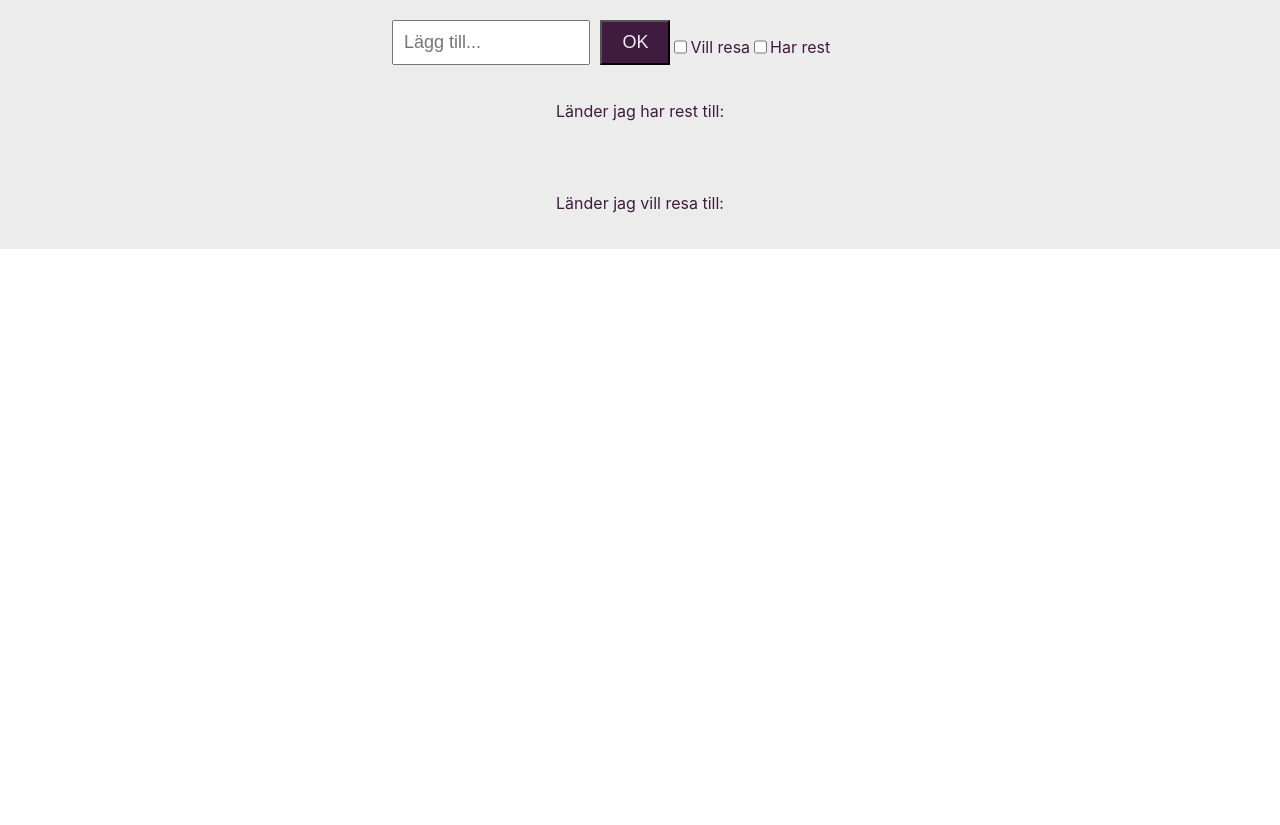
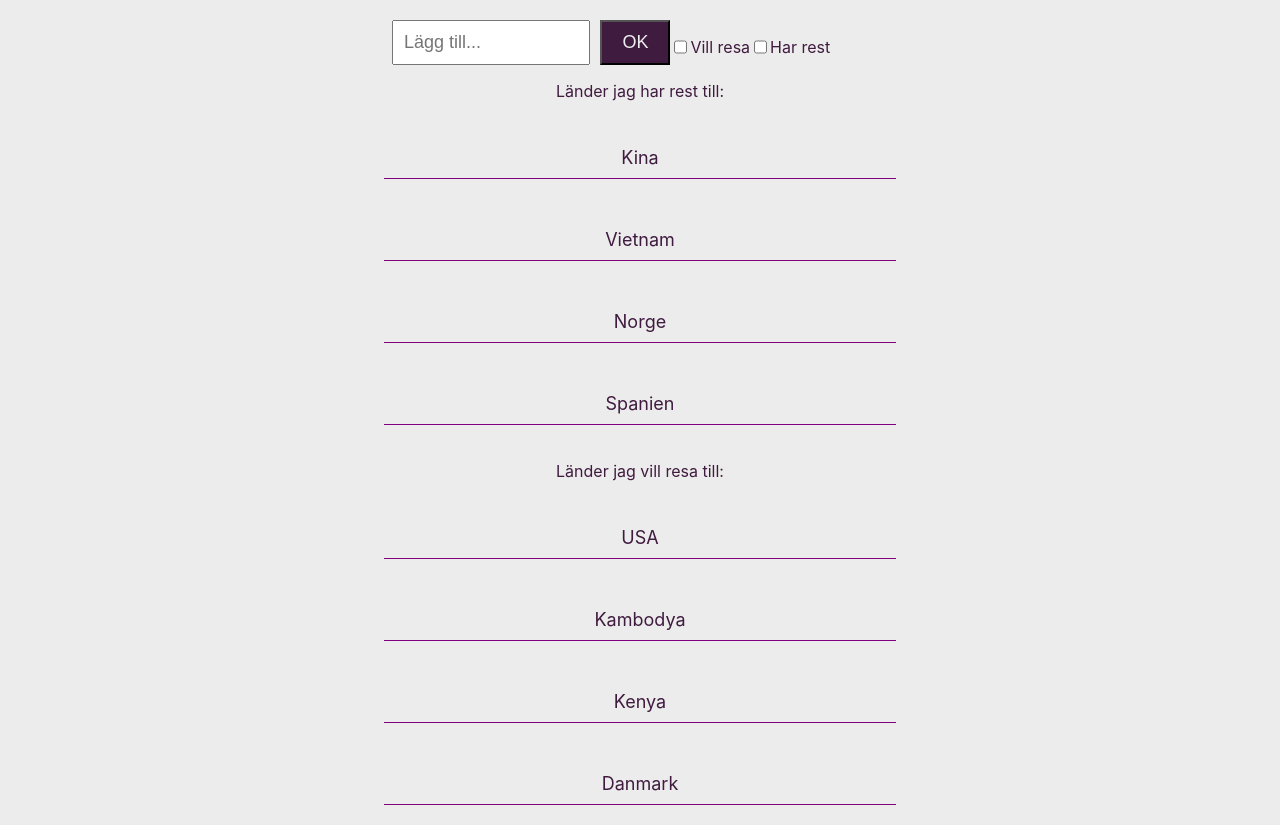
Before and after one commit to AD1121/country-typescript-react, a React (Create React App) app: page / in a window 1280 px wide. Before the commit the page ends 800 px from the top, so only its background shows below. Built offline with nearby package versions, Linux system fonts and the light colour scheme.

Commit message:
Added ListOfCountries component

```diff
--- a/src/components/CPast.tsx
+++ b/src/components/CPast.tsx
@@ -14,7 +14,7 @@ export default function CPast ( {pastArray,title}: ICPast){
     <>
       <ul>
         <p onClick={() => setVisible(!visible)}> {title}:</p>
-        {visible && pastArray.map(c => <li> {c.name} </li>)}
+        {pastArray.map(c => <li> {c.name} </li>)}
        </ul>
     </>
   )
--- a/src/components/Display.tsx
+++ b/src/components/Display.tsx
@@ -4,19 +4,20 @@ import CPast from './CPast'
 import Input from './Input'
 import {Country} from './country'
 import './style.css'
+import LisOfCountries from './ListOfCountries'
 
 const pastArray = [
-  new Country('Kina', true),
-  new Country('Vietnam', true),
-  new Country('Norge', true),
-  new Country('Spanien', true)
+  new Country(1,'Kina', true),
+  new Country(2,'Vietnam', true),
+  new Country(3,'Norge', true),
+  new Country(4,'Spanien', true)
 ]
 
 const futureArray = [
-  new Country('USA', true),
-  new Country('Kambodya', true),
-  new Country('Kenya', true),
-  new Country('Danmark', true)
+  new Country(5,'USA', true),
+  new Country(6,'Kambodya', true),
+  new Country(7,'Kenya', true),
+  new Country(8,'Danmark', true)
 ]
 
 export default function Display(){
@@ -27,9 +28,25 @@ const [future, setFuture] = useState(futureArray)
 
   const addCountry = (name: string) => {
 
-  const newArray = [...future, {name: name, visited: false}]
+  const newArray = [...future, {id: 10, name: name, visited: false}]
   setFuture(newArray)
   }
+
+  const changeVisited = (id: number) => {
+    console.log(id);
+
+    // Target the li element that was clicked on
+
+    // Location of the country
+
+    // Change the boolean value
+
+    // Update the set method
+  }
+
+  const cPast = past.map((c) => <LisOfCountries key={c.id} name={c.name} id={c.id} changeVisited={changeVisited}></LisOfCountries>)
+
+  const cFuture = future.map((c) => <LisOfCountries key={c.id} name={c.name} id={c.id} changeVisited={changeVisited}></LisOfCountries>)
 
   return (
     <>
@@ -37,8 +54,10 @@ const [future, setFuture] = useState(futureArray)
         <div className ="search-container">
           <Input addCountry={addCountry}></Input>
         </div>
-        <CPast pastArray={past} title={title}></CPast>
-        <CFuture futureArray={future}></CFuture>
+        <p>Länder jag har rest till:</p>
+        {cPast}
+        <p>Länder jag vill resa till:</p>
+        {cFuture}
       </div>
     </>
   )
--- /dev/null
+++ b/src/components/ListOfCountries.tsx
@@ -0,0 +1,18 @@
+import { useState } from "react"
+import { Country } from "./country"
+
+interface ILisOfCountries {
+  name: string
+  id: number
+  changeVisited: (id: number) => void
+}
+
+export default function LisOfCountries ({name, id, changeVisited}: ILisOfCountries){
+  return (
+    <>
+      <ul>
+         <li onClick={() => changeVisited(id)}>{name}</li>
+       </ul>
+    </>
+  )
+}
--- a/src/components/country.tsx
+++ b/src/components/country.tsx
@@ -1,5 +1,6 @@
 export class Country {
-  constructor(public name: string, public visited: boolean) {
+  constructor(public id: number, public name: string, public visited: boolean) {
+    this.id = id
     this.name = name
     this.visited = visited
   }
```
